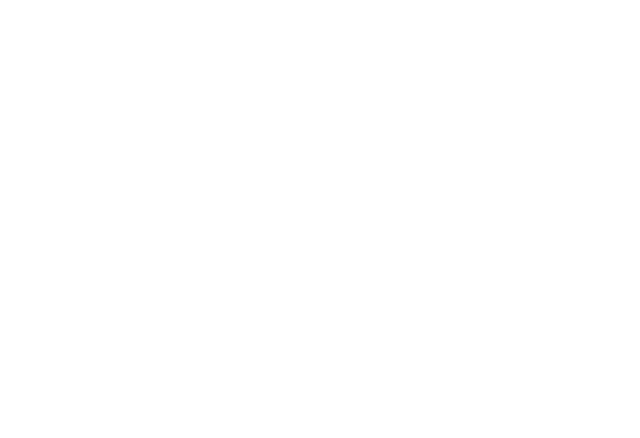
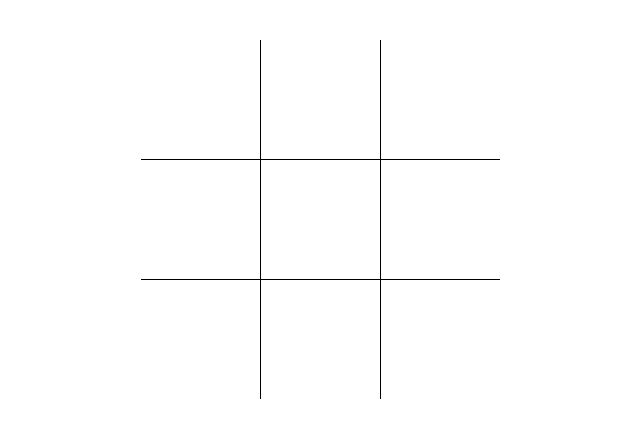
Before and after one commit to kaileeagray/jquery-ttt-rcacademy, a website: page index.html in a window 1280 px wide. Shown: the whole page, without its empty margins (319-959 px from the left). Drawn offline with Linux system fonts and the light colour scheme.

Commit message:
End html set up. Start vid 3

```diff
--- a/css/tictac.css
+++ b/css/tictac.css
@@ -1,6 +1,6 @@
 #gameboard {
   width: 360px;
-  margin: 0 auto;
+  margin: 40px auto 0px auto;
 }
 
 .row {
@@ -10,6 +10,14 @@
 
 .square {
   float: left;
-  width: 120px;
-  height: 120px;
+  width: 119px;
+  height: 119px;
 }
+
+.bottom {
+  border-bottom: 1px solid black;
+}
+
+.right {
+  border-right: 1px solid black;
+}
--- a/index.html
+++ b/index.html
@@ -10,18 +10,18 @@
   <body>
     <div id="gameboard">
       <div class="row">
-        <div class="square"></div>
-        <div class="square"></div>
-        <div class="square"></div>
+        <div class="square bottom right"></div>
+        <div class="square bottom right"></div>
+        <div class="square bottom"></div>
       </div>
       <div class="row">
-        <div class="square"></div>
-        <div class="square"></div>
-        <div class="square"></div>
+        <div class="square bottom right"></div>
+        <div class="square bottom right"></div>
+        <div class="square bottom"></div>
       </div>
       <div class="row">
-        <div class="square"></div>
-        <div class="square"></div>
+        <div class="square right"></div>
+        <div class="square right"></div>
         <div class="square"></div>
       </div>
     </div>
```
